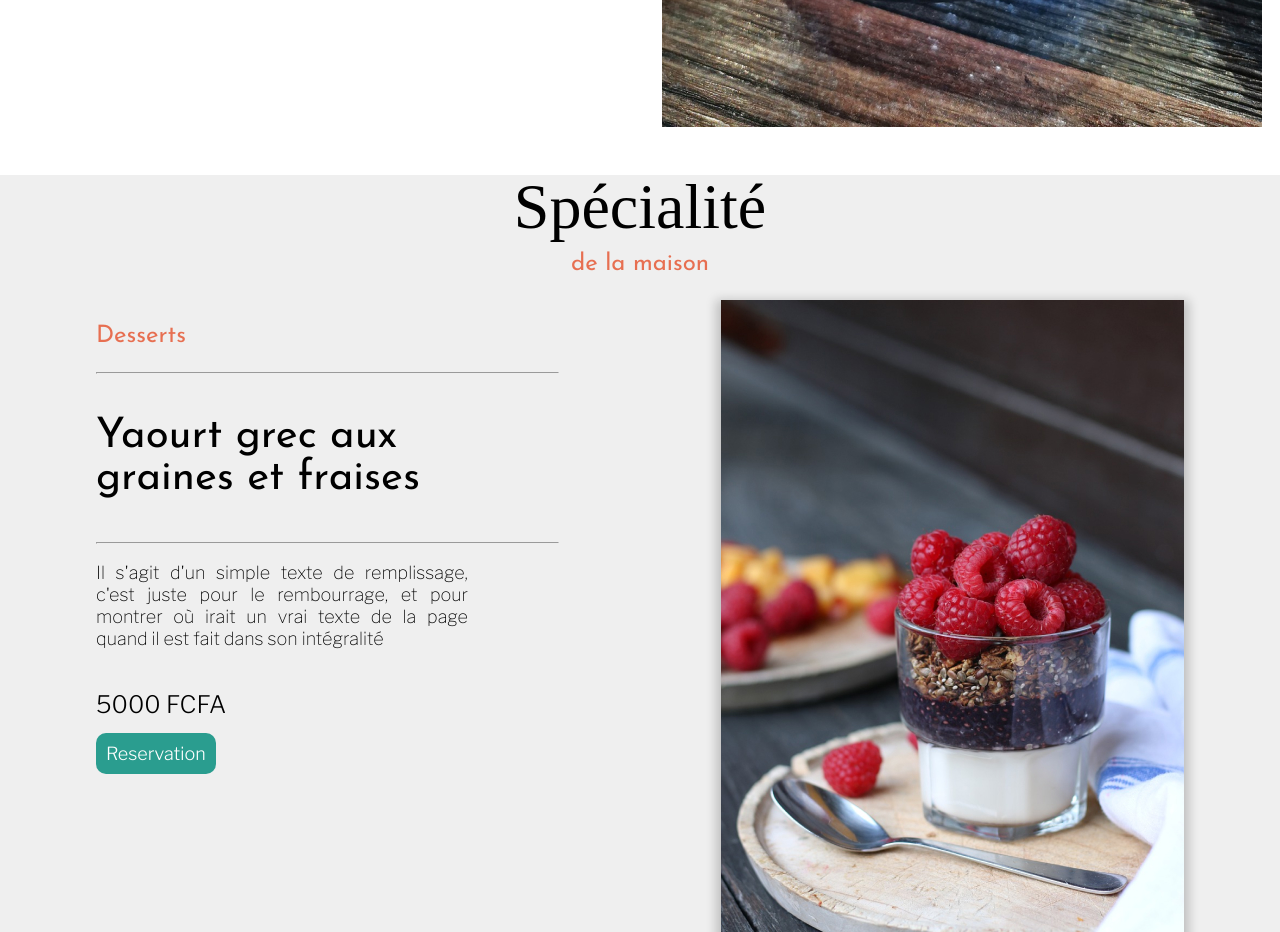
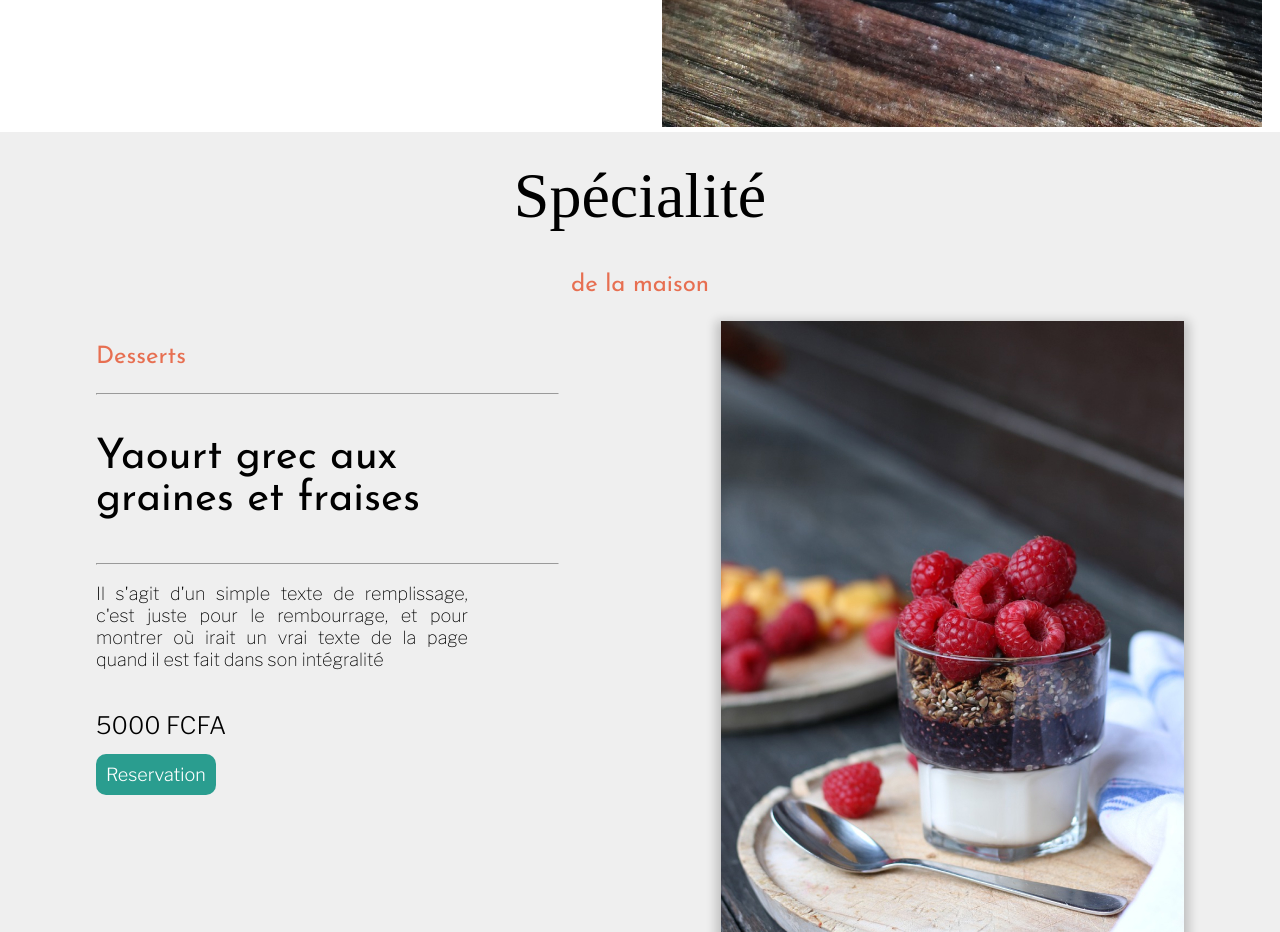
Before and after one commit to abdouldrame09/restaurant, a plain HTML site: page index.html in a window 1280 px wide. Shown: the part 860-1792 px from the top of the page. Drawn offline with nearby package versions, Linux system fonts and the light colour scheme; a web font is replaced by a local one.

Commit message:
Add files via upload

```diff
--- a/style.css
+++ b/style.css
@@ -113,7 +113,8 @@ a{
     font-size: 64px;
     font-weight: 400;
     text-align: center;
-    line-height: 1;
+    line-height: 2;
+    margin-top: 0px;
 }
 .element2 .titre p{
     font-family: Josefin Sans;
```
